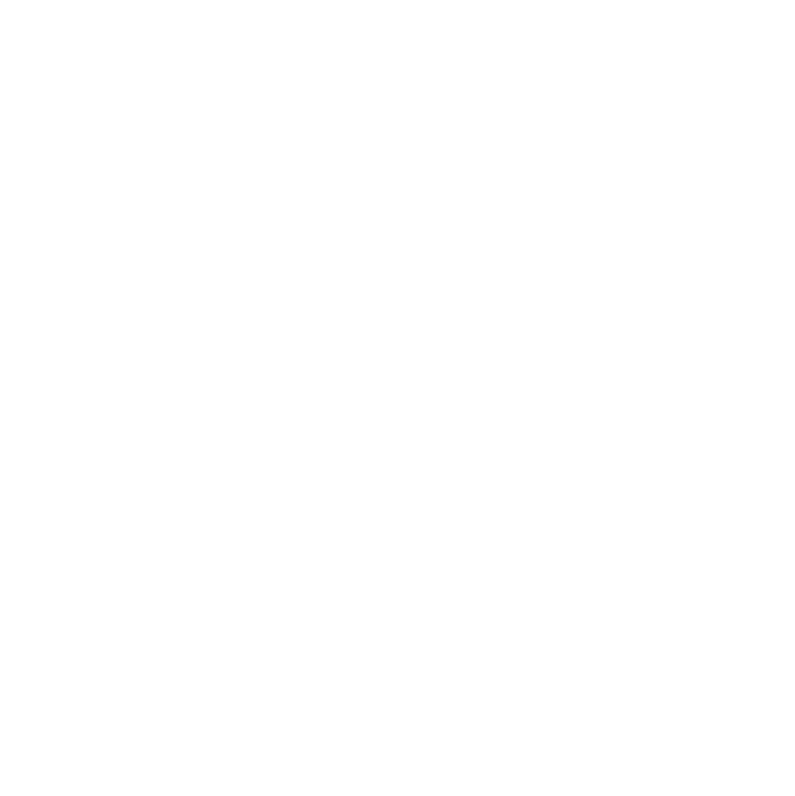
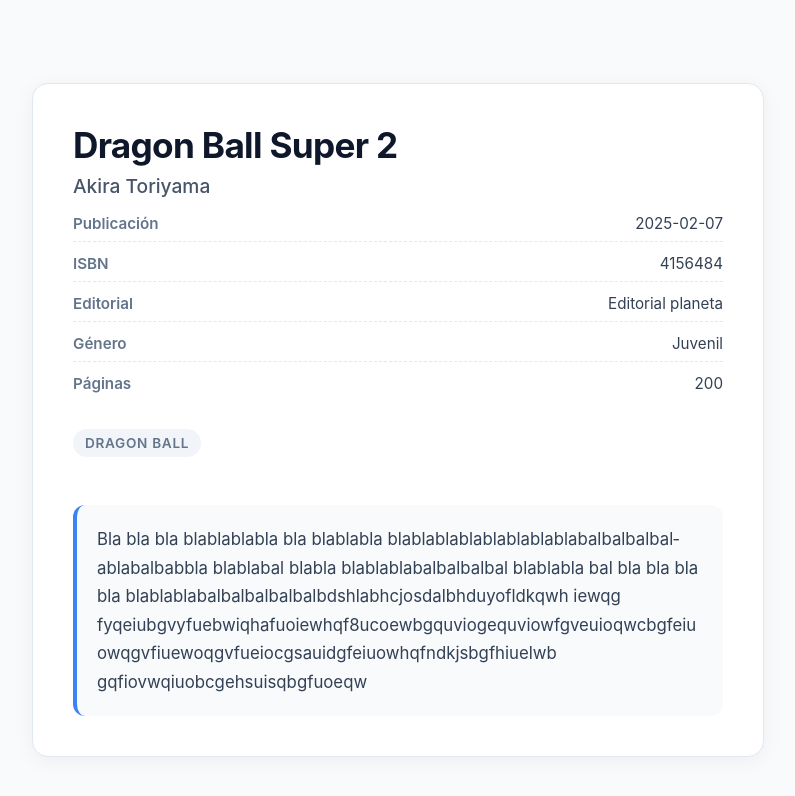
Before and after one commit to alonsode-max/proyectoOptimizacion, a plain HTML site: page libro.html in a window 1280 px wide. Shown: the whole page, without its empty margins (242-1037 px from the left). Drawn offline with Linux system fonts and the light colour scheme.

Commit message:
Añadido cruds no funcionales y pagina de un detalles de libro con estilo

```diff
--- /dev/null
+++ b/libro.css
@@ -0,0 +1,126 @@
+body {
+    background-color: #f8fafc;
+    /* Gris muy claro, limpio y descansado para la vista */
+    font-family: 'Inter', system-ui, -apple-system, sans-serif;
+    display: flex;
+    justify-content: center;
+    align-items: center;
+    min-height: 100vh;
+    margin: 0;
+    padding: 20px;
+}
+
+#contenedor {
+    background-color: #ffffff;
+    max-width: 650px;
+    width: 100%;
+    padding: 40px;
+    border-radius: 16px;
+    box-shadow: 0 4px 20px rgba(15, 23, 42, 0.05);
+    border: 1px solid #e2e8f0;
+}
+
+#titulo {
+    color: #0f172a;
+    font-size: 2.2rem;
+    font-weight: 700;
+    line-height: 1.2;
+    margin-top: 0;
+    margin-bottom: 8px;
+    letter-spacing: -0.02em;
+}
+
+/* Autor */
+#autor {
+    color: #475569;
+    font-size: 1.2rem;
+    font-weight: 500;
+    margin-top: 0;
+    margin-bottom: 16px;
+}
+
+#serie {
+    display: inline-block;
+    background-color: #f1f5f9;
+    color: #64748b;
+    font-size: 0.85rem;
+    font-weight: 600;
+    padding: 6px 12px;
+    border-radius: 20px;
+    text-transform: uppercase;
+    letter-spacing: 0.05em;
+    margin-top: 0;
+    margin-bottom: 24px;
+}
+
+#fecha,
+#isbn,
+#editorial,
+#genero,
+#paginas {
+    font-size: 0.95rem;
+    color: #334155;
+    font-weight: 400;
+    margin: 12px 0;
+    display: flex;
+    justify-content: 间;
+    border-bottom: 1px dashed #e2e8f0;
+    padding-bottom: 8px;
+}
+
+#paginas {
+    border-bottom: none;
+    margin-bottom: 28px;
+}
+
+#fecha::before {
+    content: "Publicación";
+    font-weight: 600;
+    color: #64748b;
+    margin-right: auto;
+}
+
+#isbn::before {
+    content: "ISBN";
+    font-weight: 600;
+    color: #64748b;
+    margin-right: auto;
+}
+
+#editorial::before {
+    content: "Editorial";
+    font-weight: 600;
+    color: #64748b;
+    margin-right: auto;
+}
+
+#genero::before {
+    content: "Género";
+    font-weight: 600;
+    color: #64748b;
+    margin-right: auto;
+}
+
+#paginas::before {
+    content: "Páginas";
+    font-weight: 600;
+    color: #64748b;
+    margin-right: auto;
+}
+
+#sinopsis {
+    color: #334155;
+    font-size: 1.05rem;
+    line-height: 1.7;
+    text-align: left;
+    background-color: #f8fafc;
+    padding: 20px;
+    border-radius: 12px;
+    border-left: 4px solid #3b82f6;
+    margin-top: 24px;
+    margin-bottom: 0;
+
+    overflow-wrap: break-word;
+    word-break: break-word;
+    hyphens: auto;
+}
--- a/libro.html
+++ b/libro.html
@@ -5,10 +5,16 @@
     <meta charset="UTF-8">
     <meta name="viewport" content="width=device-width, initial-scale=1.0">
     <title>Libro seleccionado</title>
+    <link rel="stylesheet" href="libro.css">
+
 </head>
 
 <body>
+    <article id="contenedor">
+        Cargando libro
+    </article>
 
+    <script src="libro.js"></script>
 </body>
 
 </html>
--- /dev/null
+++ b/libro.js
@@ -0,0 +1,36 @@
+const contenedor = document.getElementById("contenedor")
+
+const LibroTest = {
+    titulo: "Dragon Ball Super 2",
+    autor: "Akira Toriyama",
+    fecha: "2025-02-07",
+    ISBN: "4156484",
+    editorial: "Editorial planeta",
+    genero: "Juvenil",
+    paginas: "200",
+    serie: "Dragon ball",
+    sinopsis: "Bla bla bla blablablabla bla blablabla blablablablablablablablabalbalbalbalablabalbabbla blablabal blabla  blablablabalbalbalbal blablabla  bal bla bla bla bla blablablabalbalbalbalbalbdshlabhcjosdalbhduyofldkqwh iewqg fyqeiubgvyfuebwiqhafuoiewhqf8ucoewbgquviogequviowfgveuioqwcbgfeiuowqgvfiuewoqgvfueiocgsauidgfeiuowhqfndkjsbgfhiuelwb gqfiovwqiuobcgehsuisqbgfuoeqw"
+}
+
+async function pedirLibro(index) {
+    const ans = await fetch("")//Poner link del libro
+    const libro = ans.json()
+    console.log(libro)
+    renderizarLibro(libro)
+}
+
+
+function renderizarLibro(libro) {
+    contenedor.innerHTML = `
+      <h2 id="titulo">${libro.titulo} </h2>
+      <h3 id="autor">${libro.autor} </h3>
+      <h3 id="fecha">${libro.fecha} </h3>
+      <h3 id="isbn">${libro.ISBN} </h3>
+      <h3 id="editorial">${libro.editorial} </h3>
+      <h3 id="genero">${libro.genero} </h3>
+      <h3 id="paginas">${libro.paginas} </h3>
+      <h3 id="serie">${libro.serie} </h3>
+      <p id ="sinopsis">${libro.sinopsis} </p>`
+}
+
+renderizarLibro(LibroTest)
```
Also changed, not shown: 1 other file.
